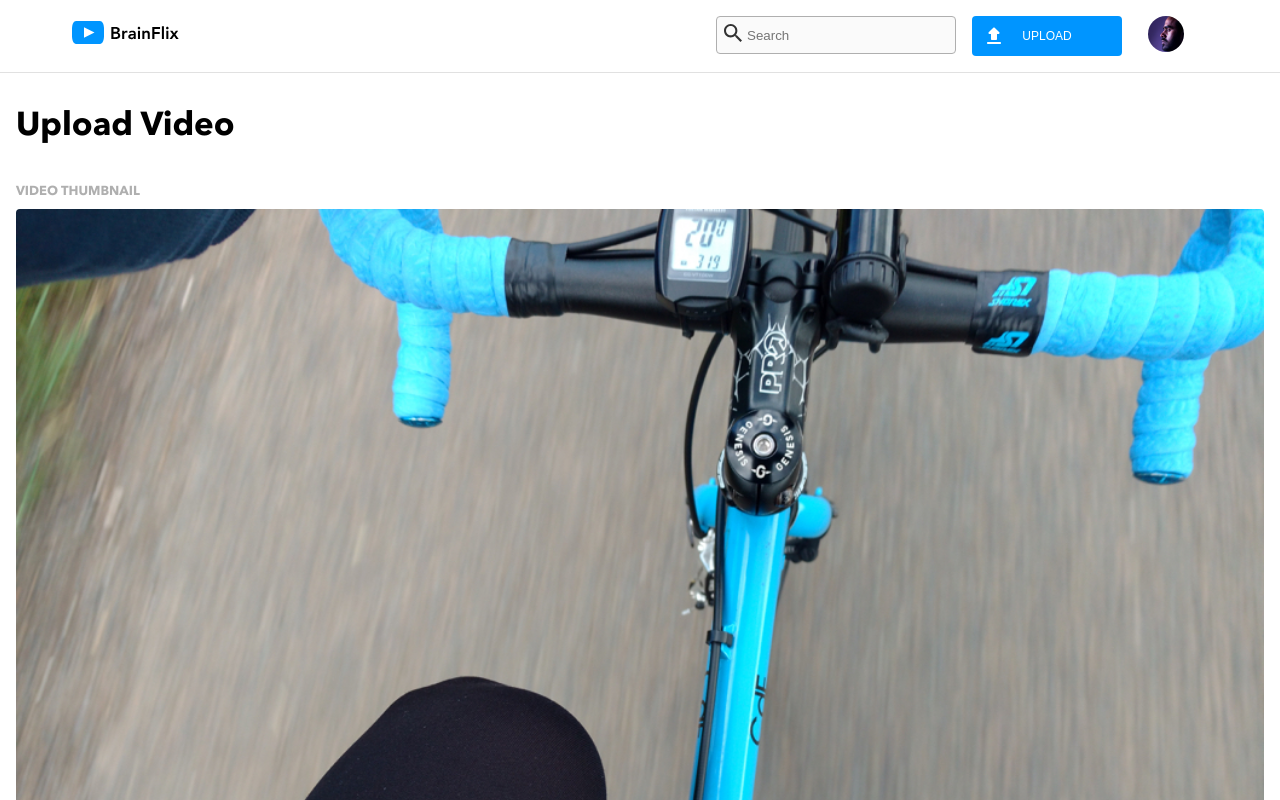
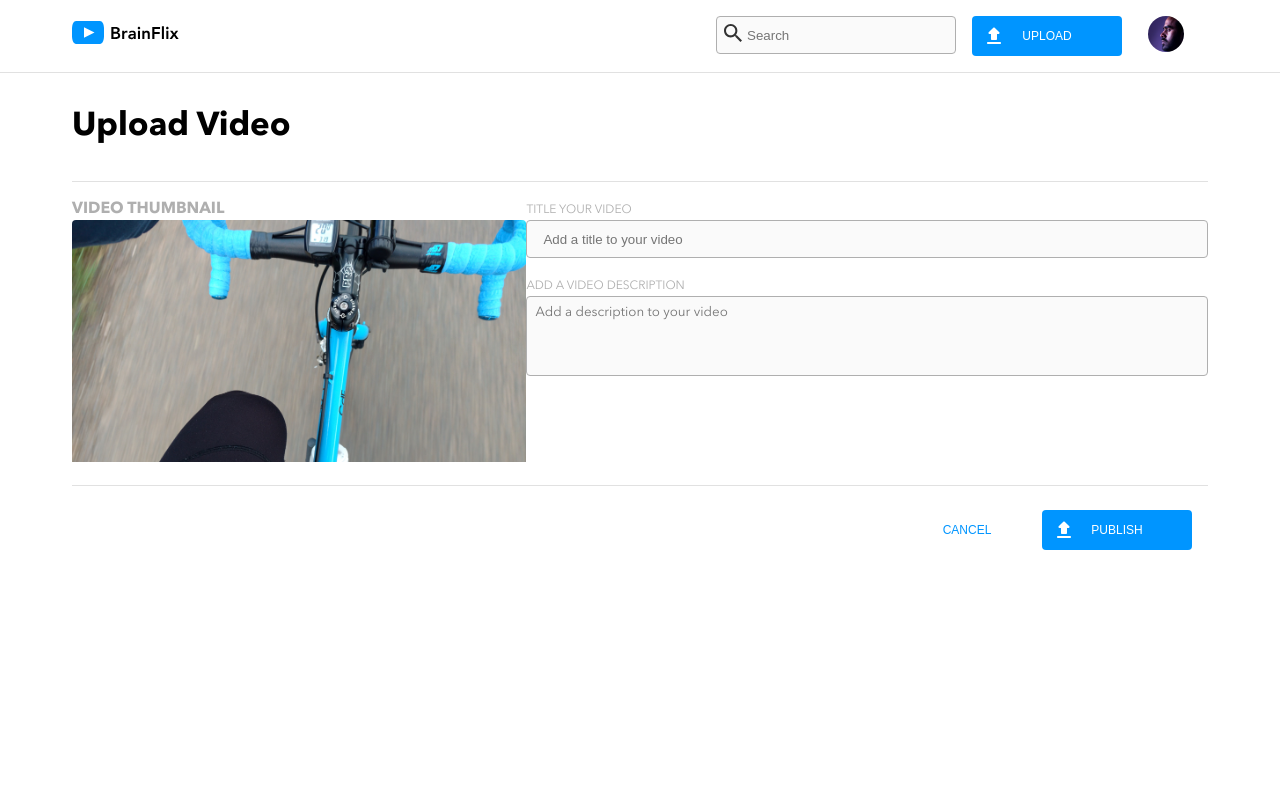
Before and after one commit to jimmykt/jimmy-tam-brainflix, a React (Create React App) app: page /upload in a window 1280 px wide. Shown: the top 800 px of the page. Built offline with nearby package versions, Linux system fonts and the light colour scheme.

Commit message:
response tablet uploadpage

```diff
--- a/src/components/Button/Button.js
+++ b/src/components/Button/Button.js
@@ -1,6 +1,6 @@
 import './Button.scss';
 
-export function Button(props) {
+export  function Button(props) {
   return (
   <button className="button" onClick={props.function}>
     <img className="button__icon" src={props.icon} alt="icon"/>
@@ -8,10 +8,7 @@ export function Button(props) {
   </button>
   )
 }
-
 export default Button;
-
-
 
 
 export function CancelButton(props) {
--- a/src/pages/UploadPage/UploadPage.js
+++ b/src/pages/UploadPage/UploadPage.js
@@ -27,12 +27,12 @@ function UploadPage() {
   return (
     <main className='upload'>
     <h1 className='upload__title'>Upload Video</h1>
-      <div>
+    <div className='upload__container'>
+      <div className='upload__thumbnail'>
         <h2 className="upload__thumbnail-title">VIDEO THUMBNAIL</h2>
         <img className="upload__thumbnail-image" src={thumbnailImage} alt='bike ride'></img>
       </div>
-
-      <form>
+      <form className='upload__form'>
         <div>
           <label className="upload__label-title">TITLE YOUR VIDEO</label>
           <input className="upload__input-title" type="text" name="name" placeholder="Add a title to your video"></input>
@@ -41,15 +41,12 @@ function UploadPage() {
           <label className="upload__label-description">ADD A VIDEO DESCRIPTION</label>
           <textarea className="upload__input-description" name="comments" id="comments" placeholder="Add a description to your video"></textarea>
         </div>
-      <div>
+      </form>
+    </div>
+    <div className="upload__buttons">
       <div className="upload__button-publish" ><Button icon={UploadSVG} text="PUBLISH" function={uploadClick} /></div>
       <div className="upload__button-cancel"><CancelButton text="CANCEL" function={cancelClick} /></div>
-        {/*
-        <div className="upload__button-publish"><Link to="/"><Button icon={UploadSVG} text="PUBLISH" /></Link></div>
-        <div className="upload__button-cancel" ><Link to="/"><CancelButton text="CANCEL"/></Link></div>
- */}
     </div>
-      </form>
 
     </main>
   )
--- a/src/pages/UploadPage/UploadPage.scss
+++ b/src/pages/UploadPage/UploadPage.scss
@@ -7,22 +7,60 @@
   border-top: .0625rem solid $color-seondary-BrainFlix-Mercury;
   padding-top: 1rem;
   margin-top: 1rem;
+  @include tablet {
+    @include page-side-padding-tablet;
+    padding-bottom: 2rem
+
+  }
+
+  @include desktop {
+    @include page-side-padding-desktop;
+  }
+
 
   &__title {
     padding-top: 1rem;
+    @include tablet {
+      padding-bottom: 2rem;
+      border-bottom: .0625rem solid $color-seondary-BrainFlix-Mercury;
+    }
+  }
+
+  &__thumbnail {
+    @include desktop {
+      width: 40%;
+    }
+  }
+
+  &__form {
+    @include desktop {
+      width: 60%;
+    }
   }
 
   &__thumbnail-title {
     color: $color-primary-BrainFlix-Silver;
     padding-top: 2rem;
-    font-size: .8125rem;
     padding-bottom: .4rem;
+    @include tablet {
+      @include reset-padding-margin;
+    }
+    @include desktop {
+      font-size: 1rem;
+      display: block;
+    }
   }
 
   &__thumbnail-image {
     width: 100%;
     border-radius: .25rem;
     padding-bottom: 1rem;
+    @include tablet {
+      width: 50%;
+    }
+    @include desktop {
+      width: 100%;
+    }
   }
 
   &__label-title {
@@ -35,7 +73,6 @@
     width: 100%;
     height: 2.4rem;
     padding-left: 1rem;
-    width: 85%;
     border-radius: .25rem;
     margin-bottom: 1rem;
   }
@@ -46,6 +83,8 @@
 
   &__input-description {
     background-color: $color-seondary-BrainFlix-Alabaster;
+    border: .0625rem solid $color-primary-BrainFlix-Silver;
+
     font-family: 'Avenir';
     width: 100%;
     resize: none;
@@ -54,6 +93,7 @@
     padding: .5rem;
     height: 5rem;
     border-radius: 4px;
+
     &:focus {
       border: .125rem solid $color-primary-BrainFlix-Blue;
     }
@@ -61,12 +101,36 @@
 
   &__button-publish {
     margin-bottom: 1rem;
+    @include tablet {
+      @include reset-padding-margin;
+      margin-right: 1rem;
+    }
   }
 
   &__button-cancel {
     margin-top: 2rem;
     margin-bottom: 2rem;
+    @include tablet {
+      @include reset-padding-margin;
+    }
+  }
 
+  &__container {
+    @include desktop {
+      display: flex;
+      padding-top: 1rem;
+    }
+  }
+
+  &__buttons {
+    @include tablet {
+      border-top: .0625rem solid $color-seondary-BrainFlix-Mercury;
+      padding-top: 1.5rem;
+      display: flex;
+      justify-content: flex-start;
+      align-items: center;
+      flex-direction: row-reverse;
+    }
   }
 
 }
```
Lines whose indentation alone changed are shown as unchanged.
